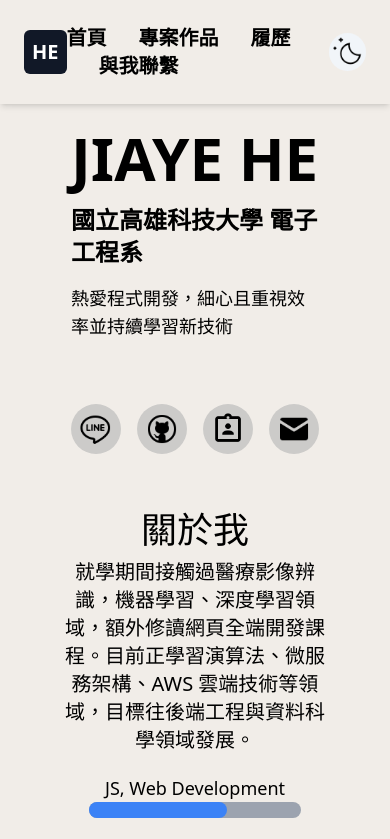
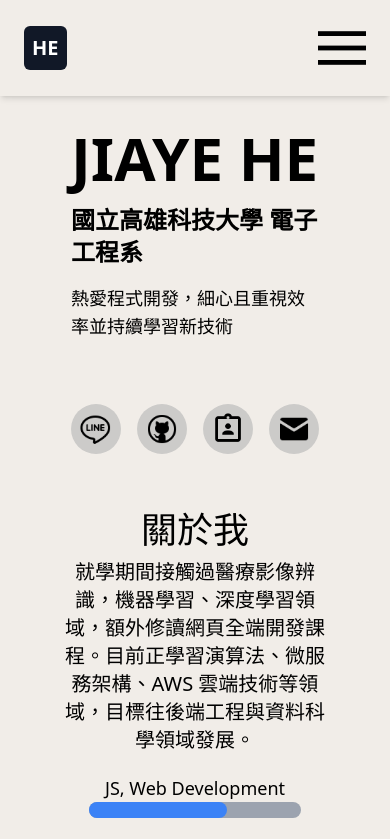
Before and after one commit to Sapphire0912/Portfolio-Website, a Next.js app in the folder portfolio-website/: page / in a window 390 px wide. Shown: the top 839 px of the page. Built offline with nearby package versions, Linux system fonts and the light colour scheme.

Commit message:
rwd nav v1

```diff
--- a/portfolio-website/src/app/page.tsx
+++ b/portfolio-website/src/app/page.tsx
@@ -6,10 +6,12 @@ import ProjectSection from "../components/Project";
 import ResumeSection from "../components/Resume";
 import ContactSection from "../components/Contact";
 import Footer from "../components/Footer";
+import Image from "next/image";
 import { useState } from "react";
 
 export default function Home() {
   const [darkMode, setDarkMode] = useState(false);
+  const [menuClick, setMenuClick] = useState(false);
   const navColor: string = darkMode
     ? "hover:border-green-200"
     : "hover:border-blue-700";
@@ -24,7 +26,7 @@ export default function Home() {
         id="header"
         className={`${
           darkMode ? "bg-slate-700" : "bg-[#f1ede8]"
-        } fixed top-0 left-0 w-full z-50 flex justify-between items-center p-6 shadow-md`}
+        } flex fixed top-0 left-0 w-full z-50 justify-between items-center p-6 shadow-md`}
       >
         <div
           className={`${
@@ -33,7 +35,8 @@ export default function Home() {
         >
           HE
         </div>
-        <nav className="space-x-8 text-xl font-bold">
+
+        <nav className="sm:block hidden space-x-8 text-xl font-bold">
           <a href="#" className={`relative hover:border-b-4 ${navColor}`}>
             首頁
           </a>
@@ -53,11 +56,71 @@ export default function Home() {
             與我聯繫
           </a>
         </nav>
+
+        <div className="sm:hidden block">
+          <Image
+            src={darkMode ? "/menu-dark.png" : "/menu-bright.png"}
+            alt="menu"
+            width={48}
+            height={48}
+            className="hover:cursor-pointer"
+            onClick={() => setMenuClick(!menuClick)}
+          />
+
+          <nav
+            className={`${
+              menuClick
+                ? "block fixed left-0 top-0 w-full h-[50%] z-40 text-xl font-bold"
+                : "hidden"
+            } ${
+              darkMode
+                ? "bg-slate-700 text-white border-[#f1ede8] border-2"
+                : "bg-[#f1ede8] text-black border-slate-700 border-2"
+            }`}
+          >
+            <a href="#" className={`relative hover:border-b-4 ${navColor}`}>
+              首頁
+            </a>
+            <a
+              href="#projects"
+              className={`relative hover:border-b-4 ${navColor}`}
+            >
+              專案作品
+            </a>
+            <a
+              href="#resume"
+              className={`relative hover:border-b-4 ${navColor}`}
+            >
+              履歷
+            </a>
+            <a
+              href="#contact"
+              className={`relative hover:border-b-4 ${navColor}`}
+            >
+              與我聯繫
+            </a>
+            <button
+              type="button"
+              className={`${
+                darkMode ? "bg-gray-300" : "bg-slate-100"
+              } rounded-full`}
+              onClick={() => setDarkMode(!darkMode)}
+            >
+              <img
+                width={48}
+                height={48}
+                src={darkMode ? "/sun.svg" : "/moon.png"}
+                alt={darkMode ? "sun" : "moon"}
+              />
+            </button>
+          </nav>
+        </div>
+
         <button
           type="button"
           className={`${
             darkMode ? "bg-gray-300" : "bg-slate-100"
-          } rounded-full`}
+          } rounded-full sm:block hidden`}
           onClick={() => setDarkMode(!darkMode)}
         >
           <img
```
Also changed, not shown: portfolio-website/public/menu-bright.png (added), portfolio-website/public/menu-dark.png (added).
